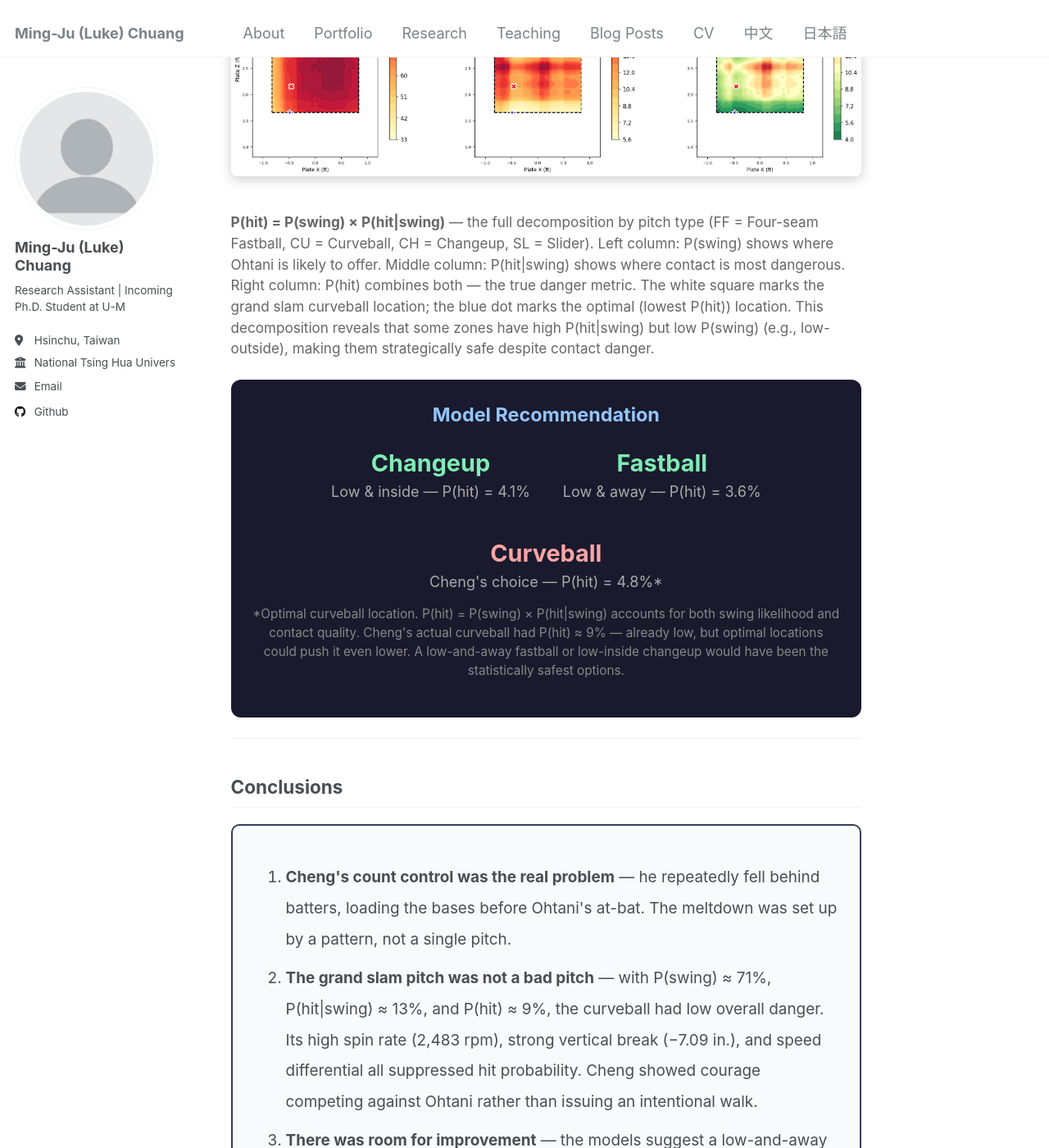
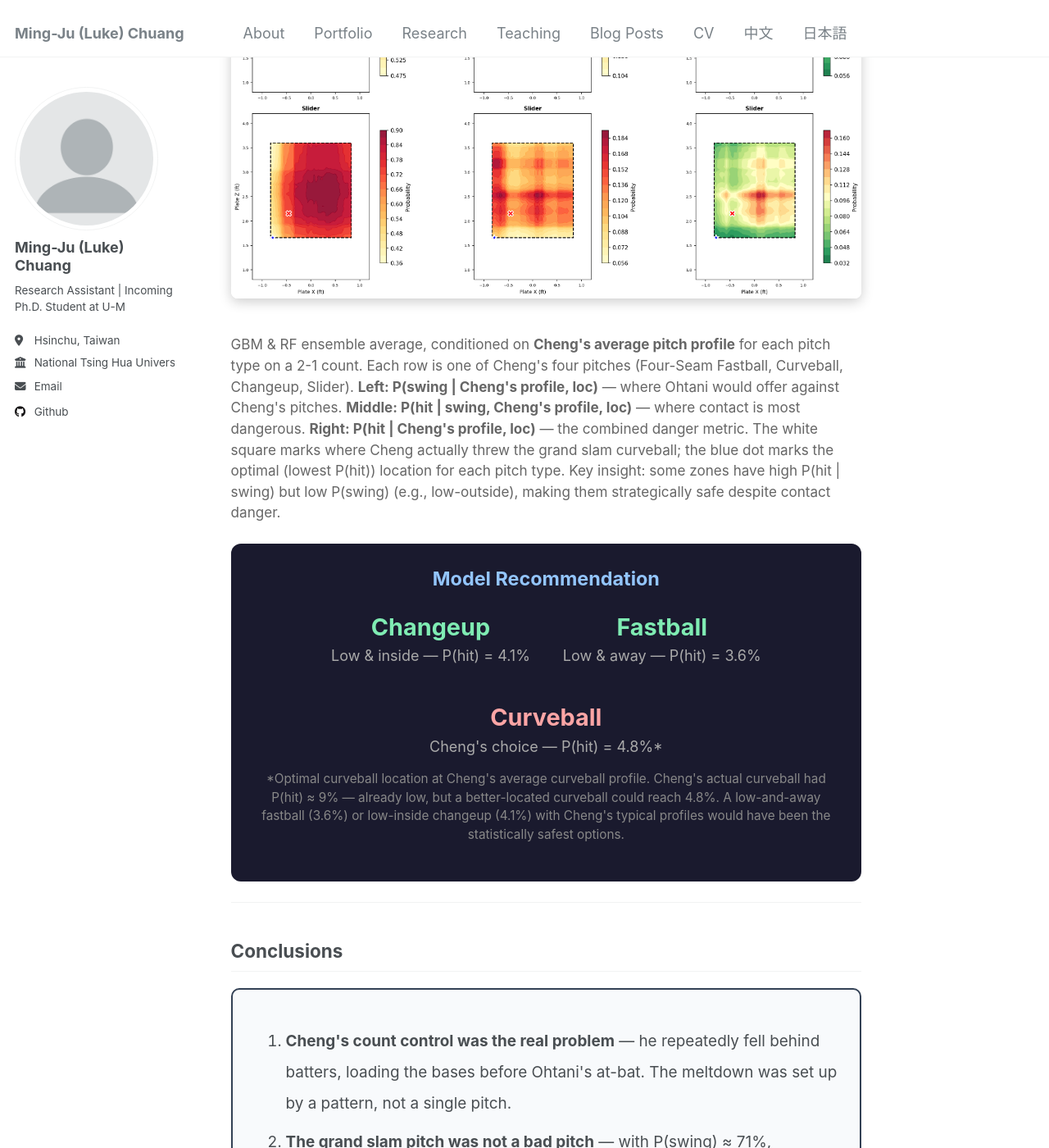
Before and after one commit to LukeChuang890212/LukeChuang890212.github.io, a Jekyll site: the page built from _portfolio/portfolio-98-baseball-jpn.md, in a window 1280 px wide and 1400 px high, scrolled down 7713 px. Shown: the whole window at 82% size. Built offline with Jekyll 4.4.1, drawn with Linux system fonts in a browser that asks for light colours; some of the changed text lies outside the part shown.

Commit message:
Update strategy decomposition to condition on Cheng's pitch profile
- Replace figure with version conditioned on Cheng's average pitch
  profile per pitch type, making strategy recommendations actionable
- Update column labels: P(swing|Cheng's profile,loc), etc.
- Reframe section as "Where Should Cheng Have Aimed?" with transition
  explaining the three levels of conditioning: KDE (location only) →
  model verdict (specific pitch) → strategy (Cheng's profile × location)
- Update conclusion to reference Cheng-specific conditioning

Co-Authored-By: Claude Opus 4.6 <noreply@anthropic.com>

```diff
--- a/_portfolio/portfolio-98-baseball-jpn.md
+++ b/_portfolio/portfolio-98-baseball-jpn.md
@@ -143,11 +143,13 @@ collection: portfolio
   </div>
 </div>
 
-### Optimal Pitching Strategy: Decomposing P(hit)
+### Optimal Pitching Strategy: Where Should Cheng Have Aimed?
 
-<img src="/images/jpn_ohtani_pitch_strategy_decomp.png" alt="Pitch Strategy Decomposition: P(swing), P(hit|swing), P(hit)" style="width: 100%; max-width: 900px; border-radius: 8px; box-shadow: 0 4px 15px rgba(0,0,0,0.2); margin: 20px 0;">
+<p style="color: #666; font-size: 0.95em; margin-bottom: 5px;">We established that Cheng's grand slam curveball had P(hit) ≈ 9% — already low. But could he have done even better? The KDE heatmaps above condition on location only; the model verdict conditions on <em>one specific pitch</em>. To answer the strategy question, we need to vary <strong>location</strong> while holding Cheng's pitching profile fixed — using his average speed, spin, and movement for each pitch type. This gives an actionable map: for each of Cheng's four pitch types, where should he have targeted?</p>
 
-<p style="color: #666; font-size: 0.95em;"><strong>P(hit) = P(swing) × P(hit|swing)</strong> — the full decomposition by pitch type (FF = Four-seam Fastball, CU = Curveball, CH = Changeup, SL = Slider). Left column: P(swing) shows where Ohtani is likely to offer. Middle column: P(hit|swing) shows where contact is most dangerous. Right column: P(hit) combines both — the true danger metric. The white square marks the grand slam curveball location; the blue dot marks the optimal (lowest P(hit)) location. This decomposition reveals that some zones have high P(hit|swing) but low P(swing) (e.g., low-outside), making them strategically safe despite contact danger.</p>
+<img src="/images/jpn_ohtani_pitch_strategy_decomp.png" alt="Pitch Strategy Decomposition — Cheng vs Ohtani, conditioned on Cheng's profile" style="width: 100%; max-width: 900px; border-radius: 8px; box-shadow: 0 4px 15px rgba(0,0,0,0.2); margin: 20px 0;">
+
+<p style="color: #666; font-size: 0.95em;">GBM & RF ensemble average, conditioned on <strong>Cheng's average pitch profile</strong> for each pitch type on a 2-1 count. Each row is one of Cheng's four pitches (Four-Seam Fastball, Curveball, Changeup, Slider). <strong>Left: P(swing | Cheng's profile, loc)</strong> — where Ohtani would offer against Cheng's pitches. <strong>Middle: P(hit | swing, Cheng's profile, loc)</strong> — where contact is most dangerous. <strong>Right: P(hit | Cheng's profile, loc)</strong> — the combined danger metric. The white square marks where Cheng actually threw the grand slam curveball; the blue dot marks the optimal (lowest P(hit)) location for each pitch type. Key insight: some zones have high P(hit | swing) but low P(swing) (e.g., low-outside), making them strategically safe despite contact danger.</p>
 
 <div style="background: #1a1a2e; padding: 25px; border-radius: 12px; margin: 25px 0; text-align: center;">
   <p style="color: #93c5fd; font-size: 1.3em; font-weight: bold; margin: 0;">Model Recommendation</p>
@@ -156,7 +158,7 @@ collection: portfolio
     <div><span style="font-size: 1.6em; font-weight: bold; color: #7fecb3;">Fastball</span><br><span style="color: #aaa;">Low & away — P(hit) = 3.6%</span></div>
     <div><span style="font-size: 1.6em; font-weight: bold; color: #fca5a5;">Curveball</span><br><span style="color: #aaa;">Cheng's choice — P(hit) = 4.8%*</span></div>
   </div>
-  <p style="color: #888; font-size: 0.85em; margin-top: 15px;">*Optimal curveball location. P(hit) = P(swing) × P(hit|swing) accounts for both swing likelihood and contact quality. Cheng's actual curveball had P(hit) ≈ 9% — already low, but optimal locations could push it even lower. A low-and-away fastball or low-inside changeup would have been the statistically safest options.</p>
+  <p style="color: #888; font-size: 0.85em; margin-top: 15px;">*Optimal curveball location at Cheng's average curveball profile. Cheng's actual curveball had P(hit) ≈ 9% — already low, but a better-located curveball could reach 4.8%. A low-and-away fastball (3.6%) or low-inside changeup (4.1%) with Cheng's typical profiles would have been the statistically safest options.</p>
 </div>
 
 ---
@@ -167,7 +169,7 @@ collection: portfolio
   <ol style="line-height: 2; font-size: 1.05em;">
     <li><strong>Cheng's count control was the real problem</strong> — he repeatedly fell behind batters, loading the bases before Ohtani's at-bat. The meltdown was set up by a pattern, not a single pitch.</li>
     <li><strong>The grand slam pitch was not a bad pitch</strong> — with P(swing) ≈ 71%, P(hit|swing) ≈ 13%, and P(hit) ≈ 9%, the curveball had low overall danger. Its high spin rate (2,483 rpm), strong vertical break (−7.09 in.), and speed differential all suppressed hit probability. Cheng showed courage competing against Ohtani rather than issuing an intentional walk.</li>
-    <li><strong>There was room for improvement</strong> — the models suggest a low-and-away fastball (P(hit) = 3.6%) or low-inside changeup (P(hit) = 4.1%) would have minimized the combined P(swing) × P(hit|swing) danger better than the curveball location Cheng chose.</li>
+    <li><strong>There was room for improvement</strong> — conditioned on Cheng's own pitch profiles, the models suggest a low-and-away fastball (P(hit) = 3.6%) or low-inside changeup (P(hit) = 4.1%) would have been safer than the curveball location he chose (9% actual vs. 4.8% at the optimal curveball spot).</li>
     <li><strong>The damage continued after Cheng</strong> — Hu and Sha combined for 5 more ER, proving this was a team-wide defensive collapse, not one pitcher's failure.</li>
   </ol>
 </div>
```
Also changed, not shown: images/jpn_ohtani_pitch_strategy_decomp.png.
